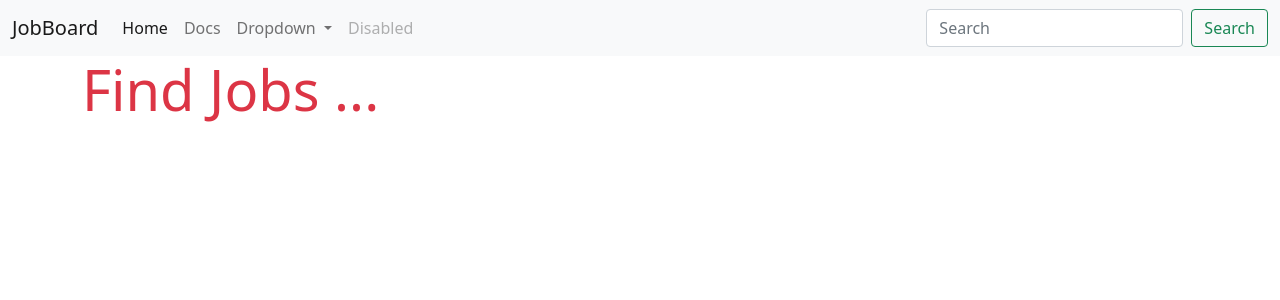
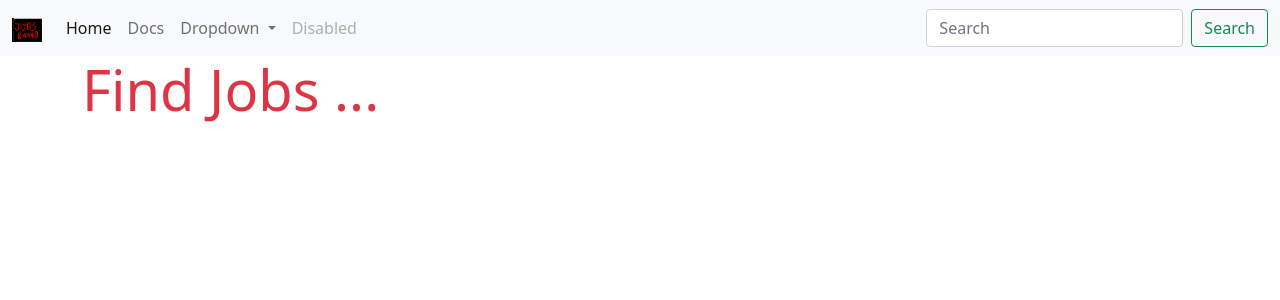
Before and after one commit to tvaditya/fastapiProject, a FastAPI app: page / in a window 1280 px wide. Shown: the top 300 px of the page. Run offline with FastAPI, Linux system fonts and the light colour scheme.

Commit message:
image added to navbar

```diff
--- a/backend/main.py
+++ b/backend/main.py
@@ -4,6 +4,7 @@ from db.session import engine
 from db.base import Base
 from apis.base import api_router
 from webapps.base import api_router as webapp_router
+from fastapi.staticfiles import StaticFiles
 
 def create_tables():
     Base.metadata.create_all(bind=engine)
@@ -12,11 +13,15 @@ def include_router(app):
     app.include_router(api_router)
     app.include_router(webapp_router)
 
+def configure_static(app):
+    app.mount("/static", StaticFiles(directory="static"), name="static")
+
 
 def start_application():
     app = FastAPI(title=settings.PROJECT_TITLE, version=settings.PROJECT_VERSION)
     create_tables()
     include_router(app)
+    configure_static(app)
     return app
 
 
--- a/backend/requirements.txt
+++ b/backend/requirements.txt
@@ -11,3 +11,4 @@ pytest_cov==2.11.1
 python-jose
 python-multipart
 jinja2
+aiofiles
--- a/backend/templates/components/navbar.html
+++ b/backend/templates/components/navbar.html
@@ -1,6 +1,8 @@
 <nav class="navbar navbar-expand-lg navbar-light bg-light">
   <div class="container-fluid">
-    <a class="navbar-brand" href="#">JobBoard</a>
+    <a class="navbar-brand" href="#">
+      <img src="{{ url_for('static', path='images/logo.png') }}" alt="JobBoard navbar image", width="30", height="24">
+    </a>
     <button class="navbar-toggler" type="button" data-bs-toggle="collapse" data-bs-target="#navbarSupportedContent" aria-controls="navbarSupportedContent" aria-expanded="false" aria-label="Toggle navigation">
       <span class="navbar-toggler-icon"></span>
     </button>
```
Also changed, not shown: backend/static/images/logo.png (added).
